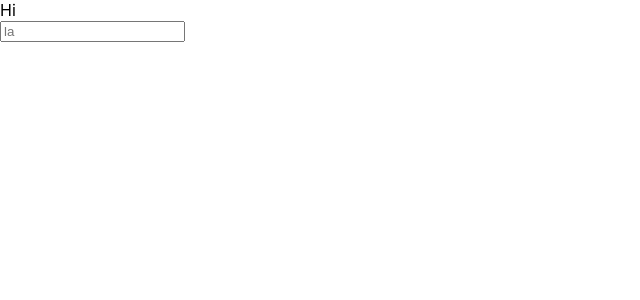
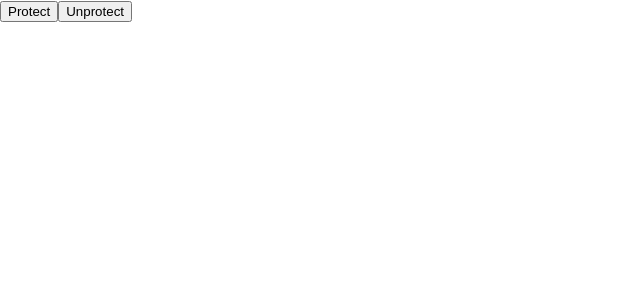
Before and after one commit to dy6578ekdbs/EFUB-React-Hooks-Study, a React (Create React App) app: page / in a window 1280 px wide. Shown: the top 300 px of the page, without its empty margins (0-640 px from the left). Built offline with nearby package versions, Linux system fonts and the light colour scheme.

Commit message:
✨usePreventLeave

```diff
--- a/src/App.js
+++ b/src/App.js
@@ -7,9 +7,11 @@ import HookuseInput2 from "./HookuseInput2";
 import HookuseTabs from "./HookuseTabs";
 import HookuseTitle from "./HookuseTitle";
 import HookuseClick from "./HookuseClick";
+import HookuseConfirm from "./HookuseConfirm";
+import HookusePreventLeave from "./HookusePreventLeave";
 
 function App() {
-  return <HookuseClick></HookuseClick>;
+  return <HookusePreventLeave></HookusePreventLeave>;
 }
 
 export default App;
--- /dev/null
+++ b/src/HookusePreventLeave.js
@@ -0,0 +1,27 @@
+import "./App.css";
+import React, { useEffect, useRef, useState } from "react";
+
+const usePreventLeave = () => {
+  const listener = (event) => {
+    event.preventDefault();
+    event.returnValue = "";
+  };
+  const enablePrevent = () => {
+    window.addEventListener("beforeunload", listener);
+  };
+  const disablePrevent = () => {
+    window.removeEventListener("beforeunload", listener);
+  };
+  return { enablePrevent, disablePrevent };
+};
+const HookusePreventLeave = () => {
+  const { enablePrevent, disablePrevent } = usePreventLeave();
+  return (
+    <div>
+      <button onClick={enablePrevent}>Protect</button>
+      <button onClick={disablePrevent}>Unprotect</button>
+    </div>
+  );
+};
+
+export default HookusePreventLeave;
```
